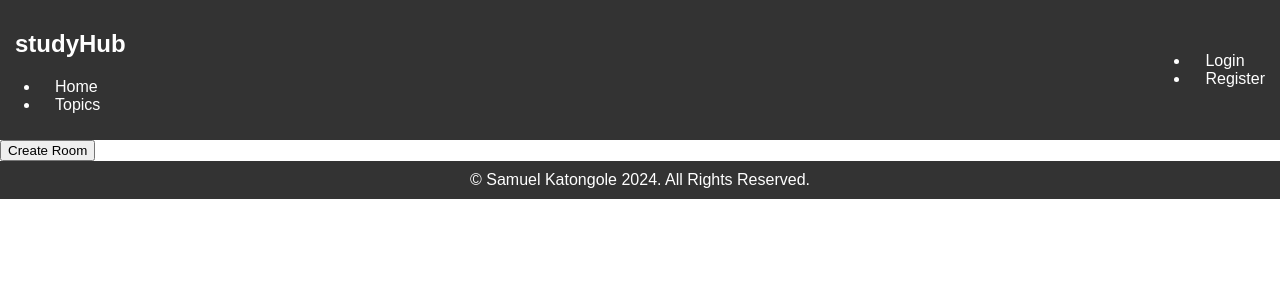
After one commit to Shemuel2060/studyhub, a Django app: page /create-room in a window 1280 px wide. The commit adds this page. Shown: the top 300 px of the page. Run offline with Django 5.2, Linux system fonts and the light colour scheme.

Commit message:
created form for creating and updating a room

```diff
--- a/parent_hub/Rooms/templates/Rooms/home.html
+++ b/parent_hub/Rooms/templates/Rooms/home.html
@@ -2,6 +2,7 @@
 {% extends 'parent_hub/base.html' %}
 
 {% block content %}
+    <a href="{% url 'create-room' %}">Create Room</a>
     {% for room in allrooms %}
     <!--routing to the room of the topic...-->
         <span>@{{room.host.username}}</span>
--- /dev/null
+++ b/parent_hub/Rooms/templates/Rooms/room_form.html
@@ -0,0 +1,10 @@
+
+{% extends 'parent_hub/base.html' %}
+
+{% block content %}
+   <form method = "POST" action="{% url 'home' %}"><!--retdirect to home page on submit-->
+        {% csrf_token %}
+        <input type="submit" value="Create Room">
+        <br>
+   </form>
+{% endblock %}
--- a/parent_hub/Rooms/urls.py
+++ b/parent_hub/Rooms/urls.py
@@ -6,4 +6,7 @@ urlpatterns = [
     path('',views.home, name='home'),
     # dynamic routing to rooms of topics clicked.
     path('room/<str:pk>/',views.room, name='room'),
+
+
+    path('create-room', views.createForm, name='create-room')
 ]
--- a/parent_hub/Rooms/views.py
+++ b/parent_hub/Rooms/views.py
@@ -23,3 +23,8 @@ def home(request):
     rooms = Room.objects.all() # query all topics from db
     context = {'allrooms':rooms}
     return render(request, 'Rooms/home.html', context)
+
+def createForm(request):
+    """create and update a room"""
+    context = {}
+    return render(request,'Rooms/room_form.html', context)
```
